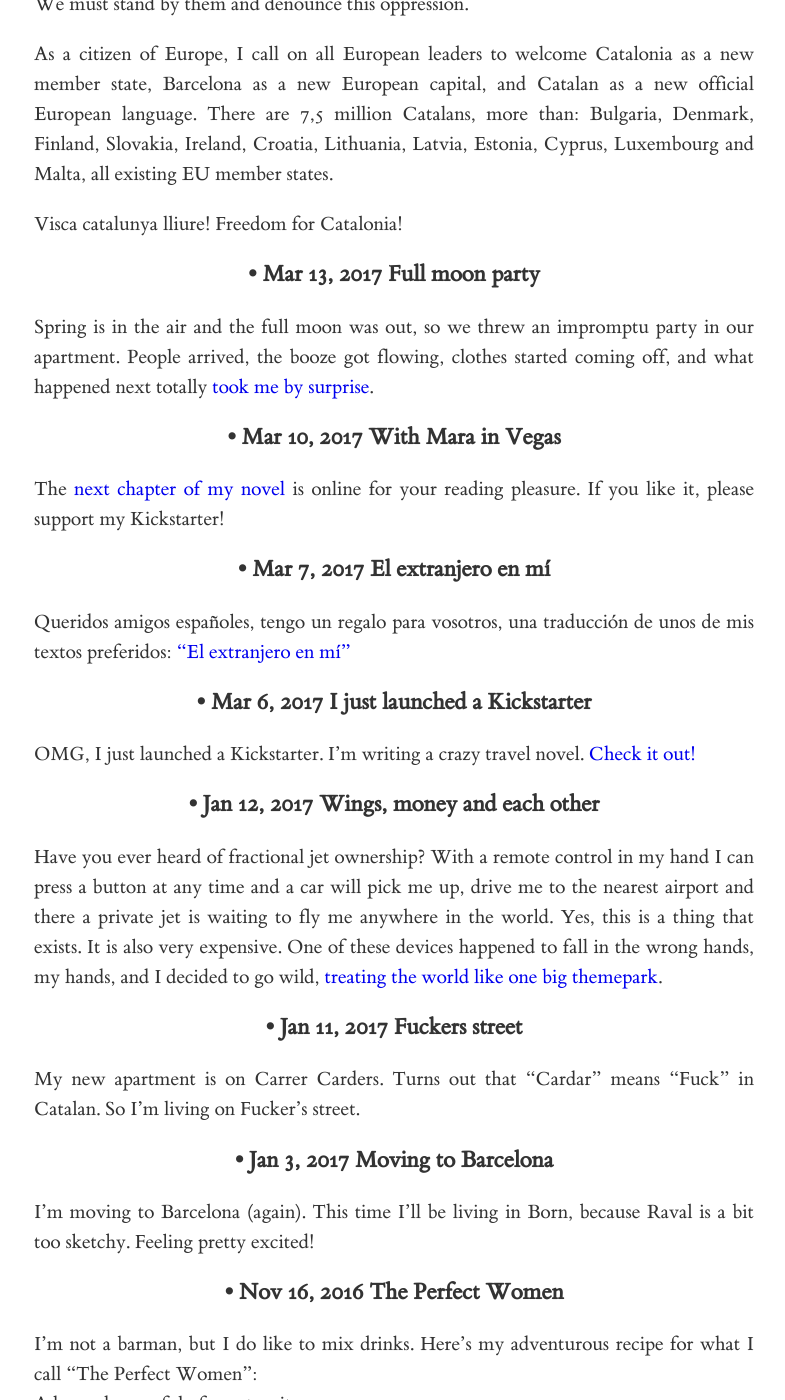
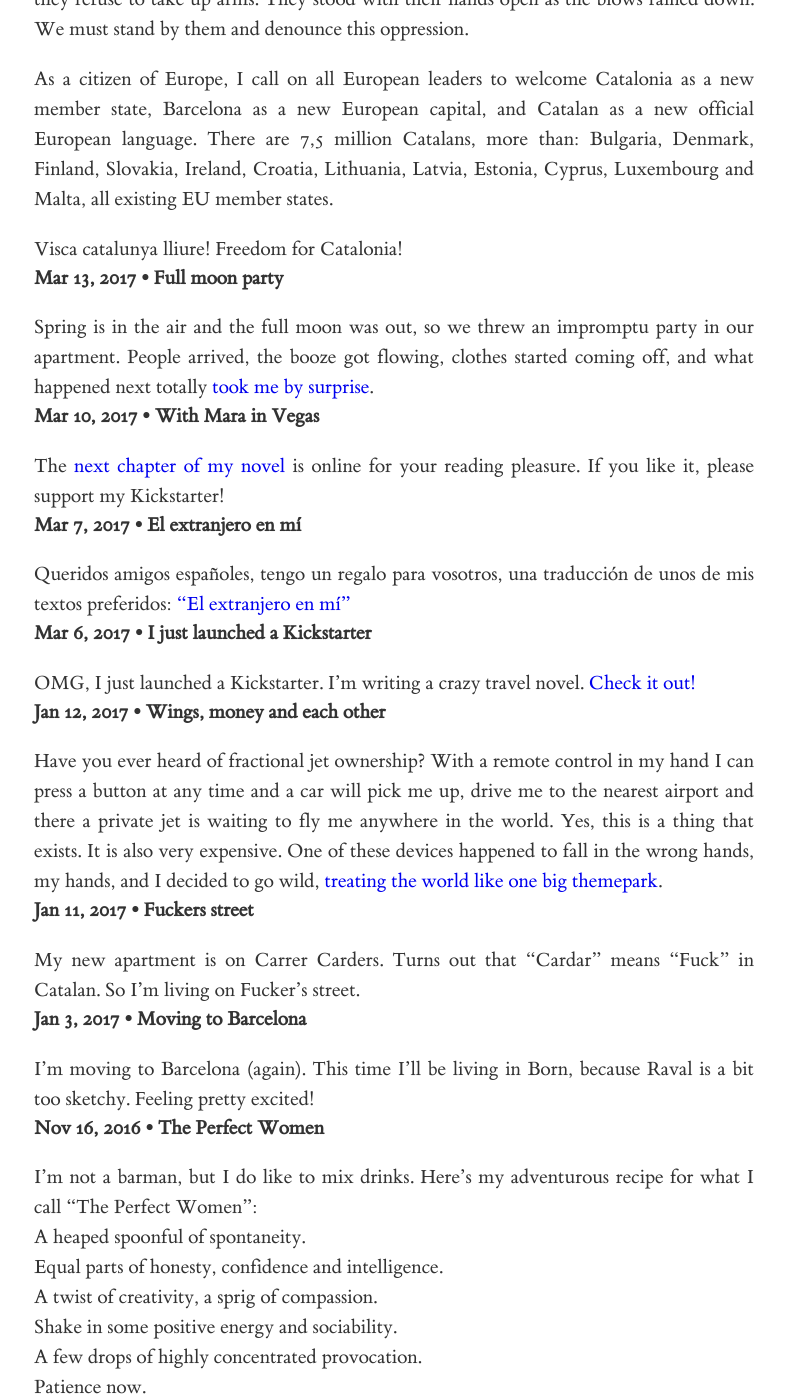
Before and after one commit to patrickjohncollins/patrickjohncollins.github.io, a Jekyll site: the page built from index.md, in a window 1280 px wide and 1400 px high, scrolled down 1655 px. Shown: the whole window, without its empty margins (246-1031 px from the left). Built offline with Jekyll 4.4.1, drawn with Linux system fonts in a browser that asks for light colours; our own code applies the rules of GitHub Pages for plain Markdown files; some of the changed text lies outside the part shown.

Commit message:
News headers

```diff
--- a/_layouts/home.html
+++ b/_layouts/home.html
@@ -7,12 +7,16 @@ layout: default
   <div class="post-content">
     {{ content }}
 
+    <h3>Whats new</h3>
+
     {% for post in site.posts %}
-      <h3>
-        {% assign date_format = site.minima.date_format | default: "%b %-d, %Y" %} •
-        <span class="post-meta">{{ post.date | date: date_format }}</span>
+      <div>
+        <b>
+        {% assign date_format = site.minima.date_format | default: "%b %-d, %Y" %}
+        <span class="post-meta">{{ post.date | date: date_format }}</span> •
         {{ post.title | escape }}
-      </h3>
+        </b>
+      </div>
 
       <div class="post-content" itemprop="articleBody">
         {{ post.content }}
```
